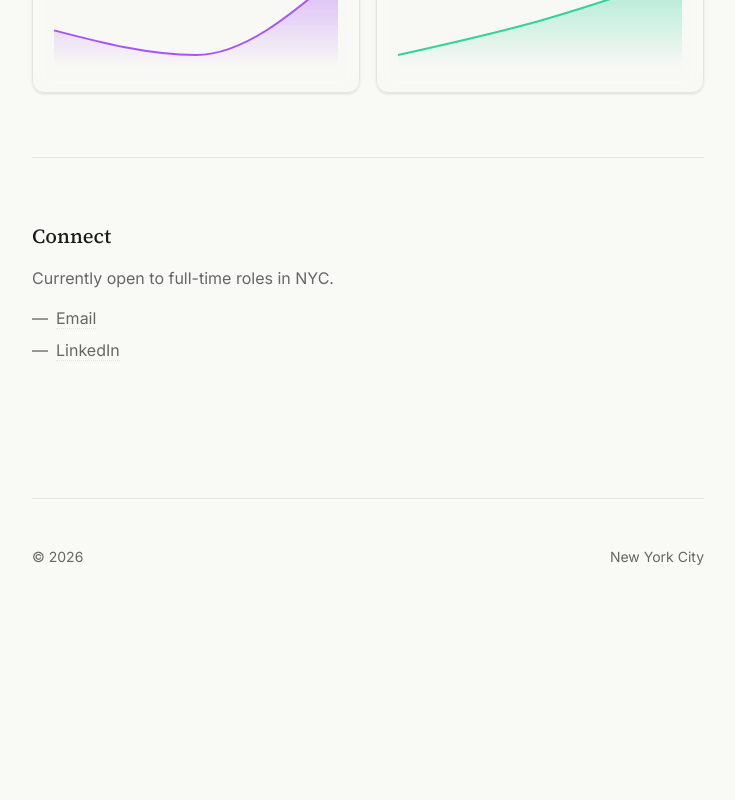
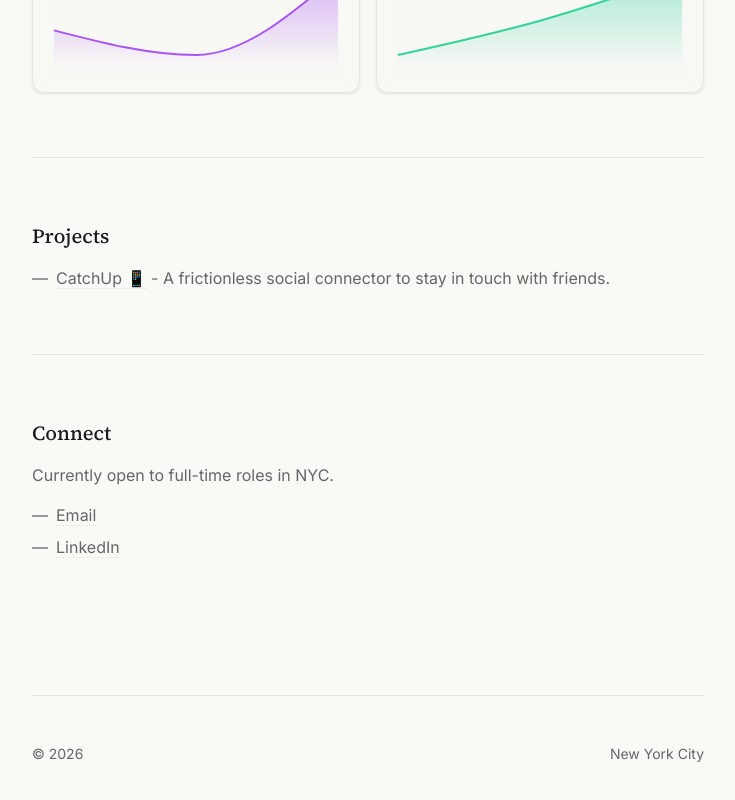
Before and after one commit to eddwz/personal-site, a Next.js app: page / in a window 1280 px wide. Shown: the part 988-1788 px from the top of the page, without its empty margins (272-1007 px from the left). Before the commit the page ends 1603 px from the top, so only its background shows below. Built offline with nearby package versions, Linux system fonts and the light colour scheme.

Commit message:
feat: add projects section with catchup app

```diff
--- a/src/app/page.tsx
+++ b/src/app/page.tsx
@@ -214,6 +214,17 @@ export default function Home() {
       <hr />
 
       <section className="space-y-4">
+        <h2 className="font-serif text-xl font-medium text-ink">Projects</h2>
+        <ul className="list-notebook text-ink-soft space-y-2">
+          <li>
+            <a href="https://github.com/eddwz/catchup" target="_blank" rel="noreferrer">CatchUp 📱</a> - A frictionless social connector to stay in touch with friends.
+          </li>
+        </ul>
+      </section>
+
+      <hr />
+
+      <section className="space-y-4">
         <h2 className="font-serif text-xl font-medium text-ink">Connect</h2>
         <p className="text-ink-soft">
           Currently open to full-time roles in NYC.
```
